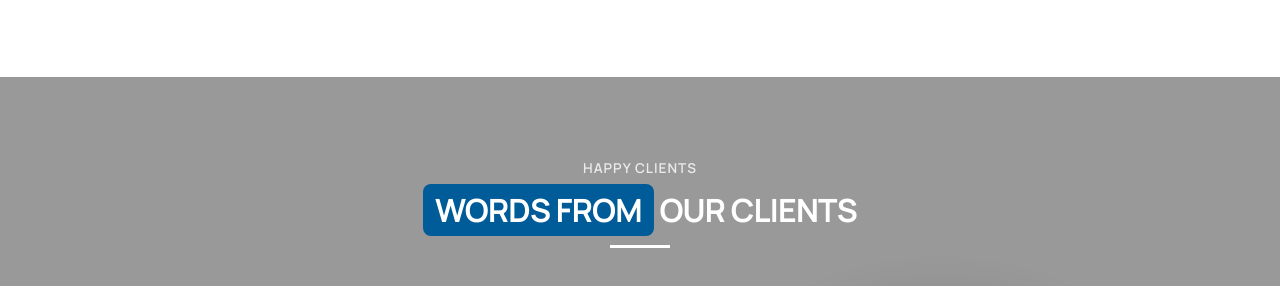
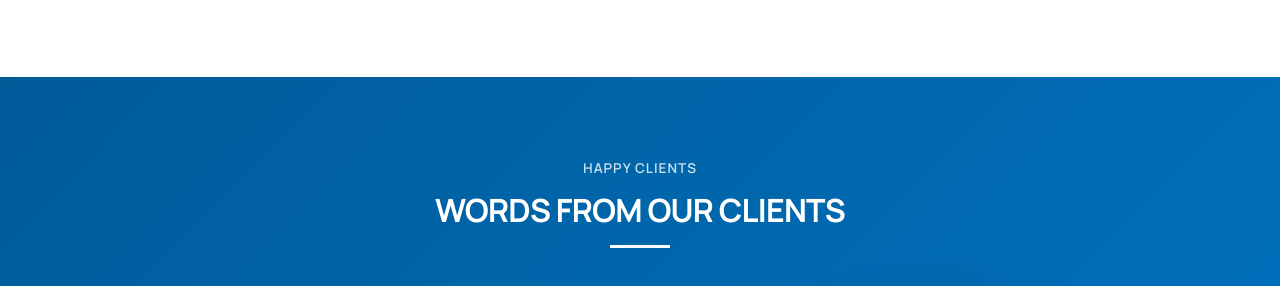
Before and after one commit to atharv-ghorpade/shreepackways, a plain HTML site: page cargo-website/about.html in a window 1280 px wide. Shown: the part 876-1162 px from the top of the page. Drawn offline with Linux system fonts and the light colour scheme.

Commit message:
Update testimonial section to blue gradient bg, fix Call Now button visibility in Need Help card

```diff
--- a/cargo-website/about.html
+++ b/cargo-website/about.html
@@ -123,7 +123,7 @@
         <div class="container">
             <div class="testimonial-header">
                 <span class="testimonial-label">HAPPY CLIENTS</span>
-                <h2><span class="highlight-blue">WORDS FROM</span> OUR CLIENTS</h2>
+                <h2>WORDS FROM OUR CLIENTS</h2>
                 <div class="testimonial-underline"></div>
             </div>
             <div class="testimonial-content-wrapper">
--- a/cargo-website/assets/css/pages.css
+++ b/cargo-website/assets/css/pages.css
@@ -291,18 +291,13 @@
 /* ================= ABOUT PAGE - TESTIMONIALS ================= */
 .about-testimonial-section {
     position: relative;
-    background: url('../img/testimonial-bg.jpg') center center/cover no-repeat;
+    background: linear-gradient(135deg, var(--royal-blue) 0%, var(--ocean-blue) 100%);
     padding: 80px 0;
     overflow: hidden;
 }
 
 .testimonial-bg-overlay {
-    position: absolute;
-    top: 0;
-    left: 0;
-    right: 0;
-    bottom: 0;
-    background: rgba(0, 0, 0, 0.4);
+    display: none;
 }
 
 .about-testimonial-section .container {
@@ -332,12 +327,6 @@
     font-weight: 700;
     color: var(--white);
     margin-bottom: 16px;
-}
-
-.testimonial-header h2 .highlight-blue {
-    background: var(--royal-blue);
-    padding: 4px 12px;
-    border-radius: var(--radius-sm);
 }
 
 .testimonial-underline {
```
Also changed, not shown: cargo-website/assets/css/location-page.css (+8 -0 lines).
